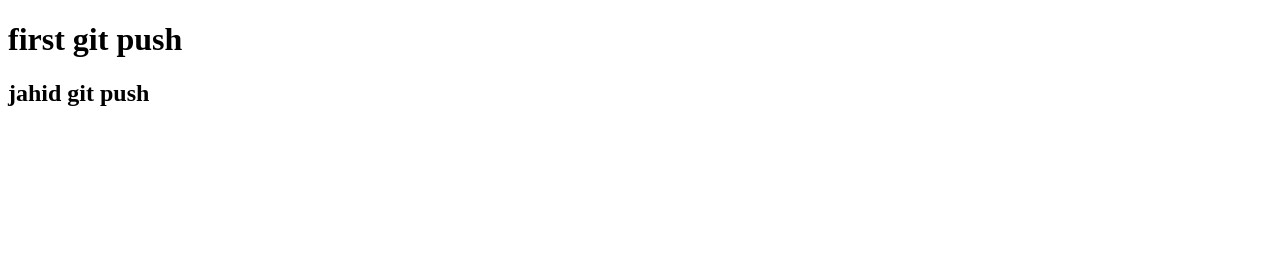
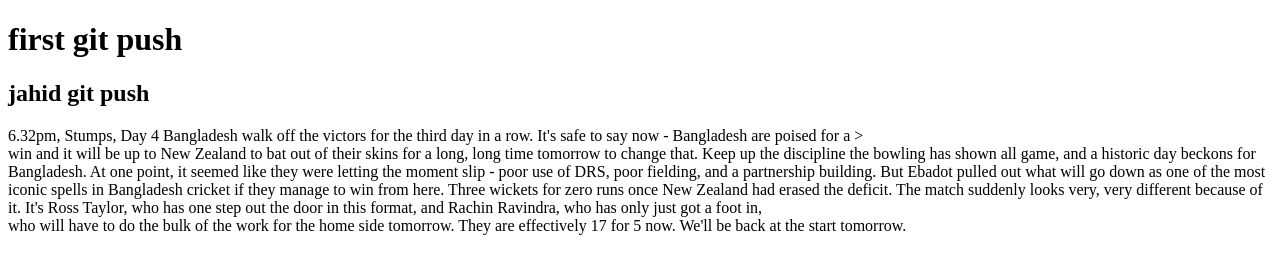
Before and after one commit to Jahid22/my-first-repo, a plain HTML site: page index.html in a window 1280 px wide. Drawn offline with Linux system fonts and the light colour scheme.

Commit message:
added paragraph

```diff
--- a/index.html
+++ b/index.html
@@ -9,6 +9,8 @@
 <body>
     <h1>first git push</h1>
     <h2>jahid git push</h2>
+    <p1>6.32pm, Stumps, Day 4 Bangladesh walk off the victors for the third day in a row. It's safe to say now - Bangladesh are poised for a ><br>win and it will be up to New Zealand to bat out of their skins for a long, long time tomorrow to change that. Keep up the discipline the bowling has shown all game, and a historic day beckons for Bangladesh. At one point, it seemed like they were letting the moment slip - poor use of DRS, poor fielding, and a partnership building. But Ebadot pulled out what will go down as one of the most iconic spells in Bangladesh cricket if they manage to win from here. Three wickets for zero runs once New Zealand had erased the deficit. The match suddenly looks very, very different because of it. It's Ross Taylor, who has one step out the door in this format, and Rachin Ravindra, who has only just got a foot in, <br>
+        who will have to do the bulk of the work for the home side tomorrow. They are effectively 17 for 5 now. We'll be back at the start tomorrow.</p1>
 
 </body>
 </html>
```
